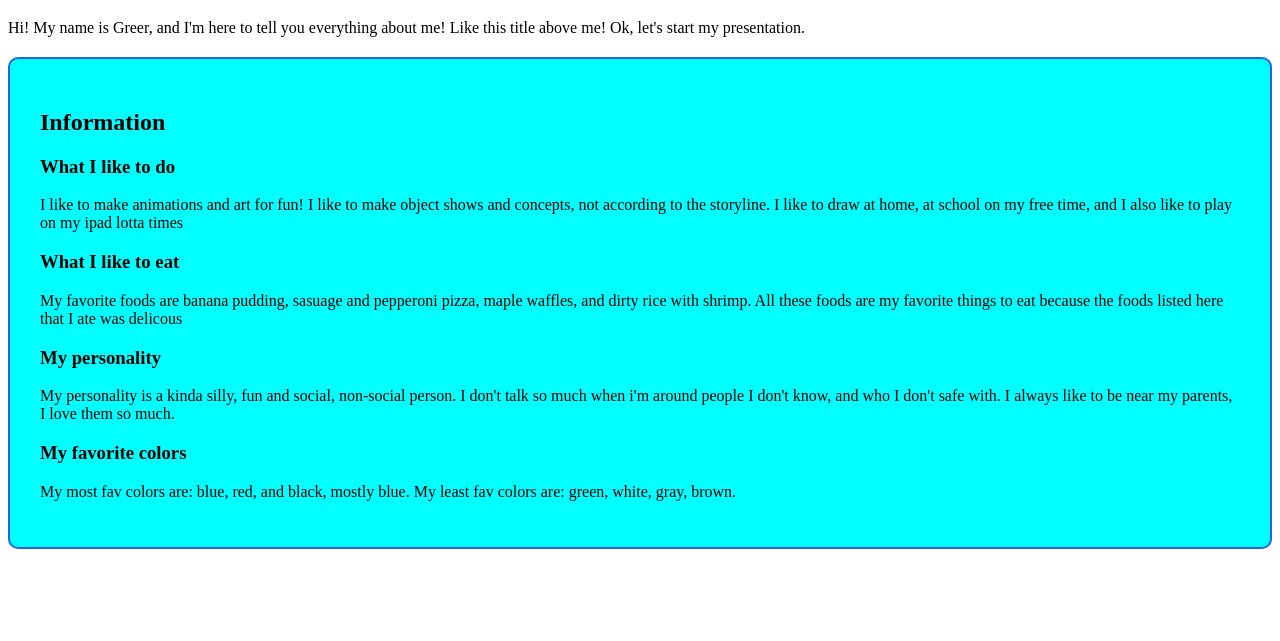
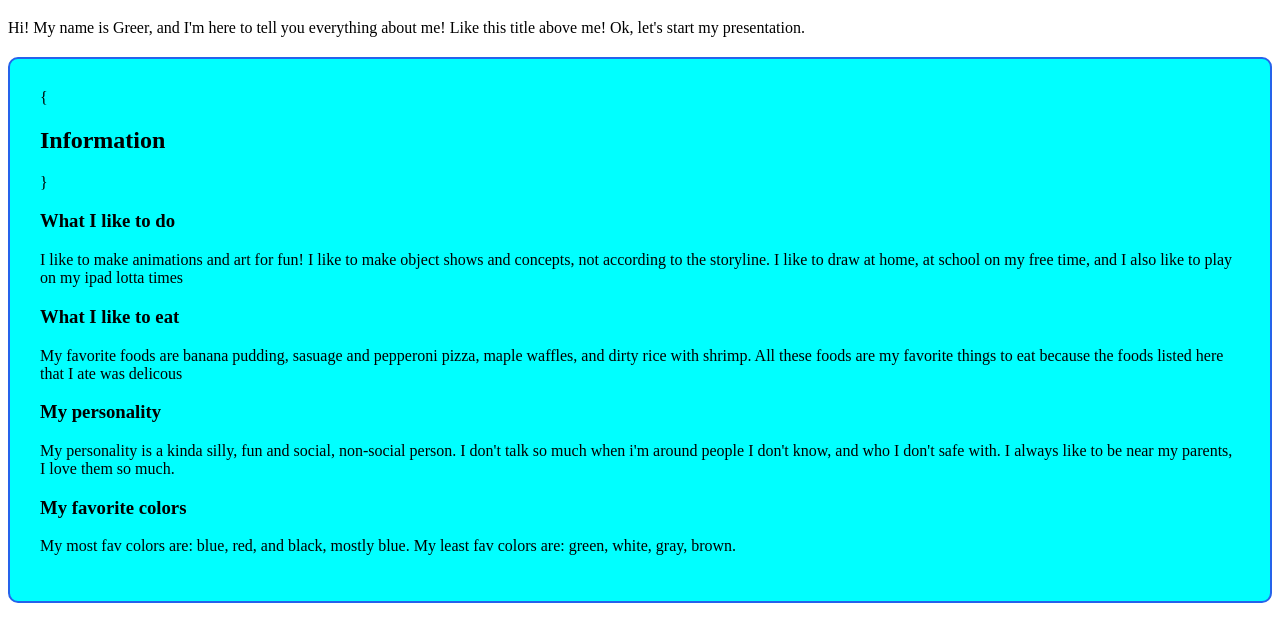
Before and after one commit to greerbluedud22/About-me, a plain HTML site: page index.html in a window 1280 px wide. Shown: the part 61-702 px from the top of the page. Drawn offline with Linux system fonts and the light colour scheme.

Commit message:
updated index

```diff
--- a/index.html
+++ b/index.html
@@ -11,9 +11,10 @@
     <h1>Everything About Me!</h1>
     <p>Hi! My name is Greer, and I'm here to tell you everything about me! Like this title above me! Ok, let's start my presentation.</p>
 
-    <div class="project-container">
+    <div class="project-container"> {
 
     <h2>Information</h2>
+    }
 
     <div class="project-box">
 
```
